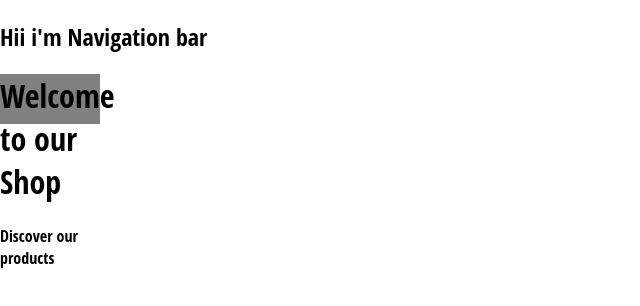
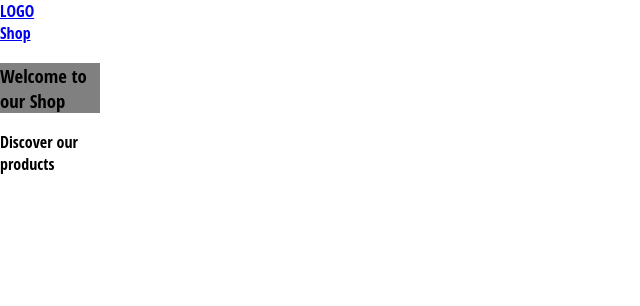
Before and after one commit to parasbagri/U-developer, a React (Create React App) app: page /Shop in a window 1280 px wide. Shown: the top 306 px of the page, without its empty margins (0-640 px from the left). Built offline with nearby package versions, Linux system fonts and the light colour scheme.

Commit message:
Link, NavBar,

```diff
--- a/src/App.js
+++ b/src/App.js
@@ -1,22 +1,14 @@
 import Home from "./routes/home/home.component.jsx";
 import { Routes, Route } from "react-router-dom";
 import Shop from "./routes/shop/shop.component.jsx";
-import { Outlet } from "react-router-dom";
-
-const NaveBar = () => {
-  return (
-    <>
-      <h2>Hii i'm Navigation bar</h2>
-      <Outlet />
-    </>
-  );
-};
+import NaveBar from "./routes/navigation/navigation.component.jsx";
 
 function App() {
   return (
     <Routes>
       <Route path="/" element={<NaveBar />}>
-        <Route path="Home" element={<Home />} />
+        {/* Home ko default route banane ke liye index prop use kar rahe hain */}
+        <Route index element={<Home />} />
         <Route path="Shop" element={<Shop />} />
       </Route>
     </Routes>
--- /dev/null
+++ b/src/routes/navigation/navigation.component.jsx
@@ -0,0 +1,20 @@
+import { Fragment } from "react";
+import { Outlet, Link } from "react-router-dom";
+
+const NaveBar = () => {
+    return (
+      <Fragment>
+        <div className="navigation">
+            <Link to='/'className="logo-container">
+            <div>LOGO</div>
+            </Link>
+            <div className="nav-links-container">
+                <Link to="/Shop" className="nav-link">Shop</Link>
+            </div>
+        </div>
+        <Outlet />
+      </Fragment>
+    );
+  };
+
+  export default NaveBar;
--- a/src/routes/shop/shop.component.jsx
+++ b/src/routes/shop/shop.component.jsx
@@ -3,9 +3,8 @@ import './shop.style.scss'
 const Shop = () =>{
     return(
         <div className="shop-container">
-            <h1>Welcome to our Shop</h1>
+            <h3>Welcome to our Shop</h3>
             <p>Discover our products</p>
-
         </div>
     )
 }
```
